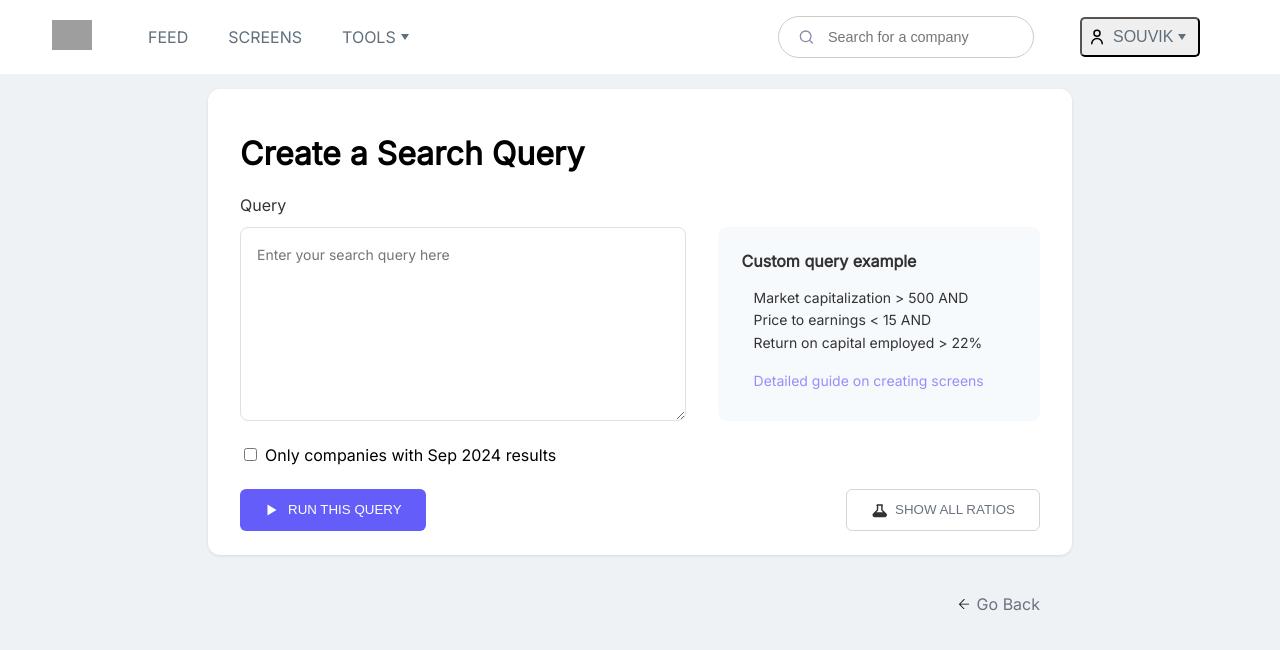
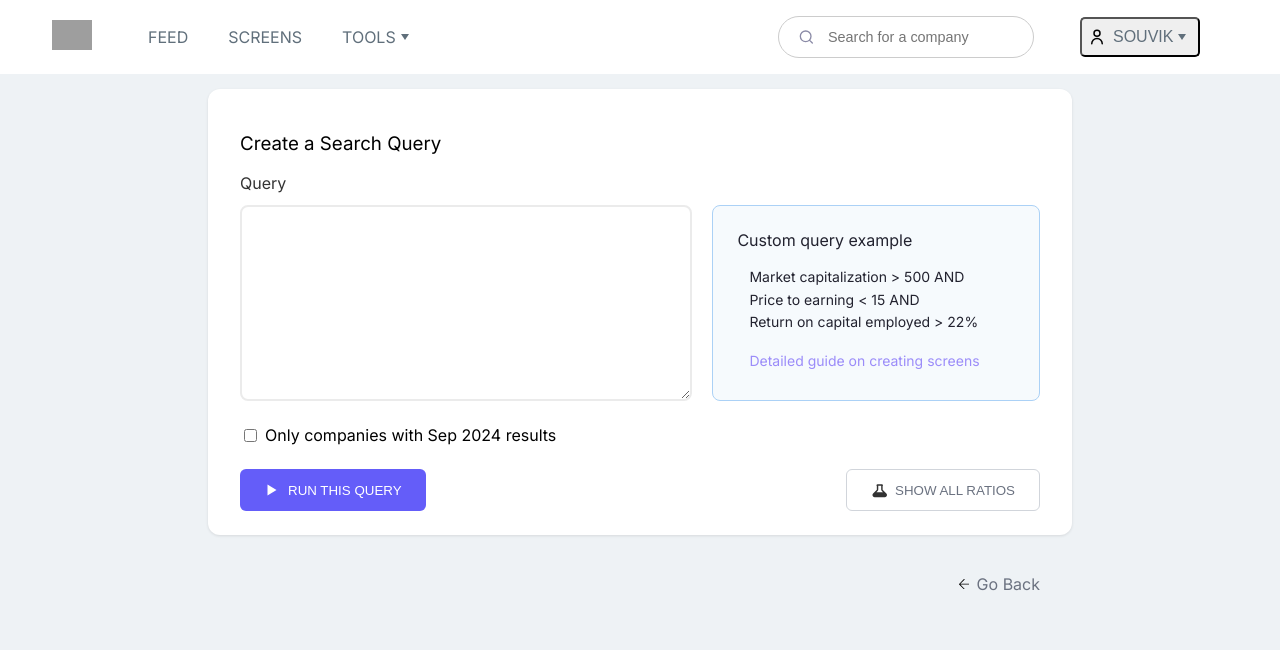
Before and after one commit to Souvik-Cyclic/Stock-Screening-Tool, a React (Create React App) app in the folder client/: page / in a window 1280 px wide. Shown: the top 650 px of the page. Built offline with nearby package versions, Linux system fonts and the light colour scheme; grey boxes are pictures that could not be loaded.

Commit message:
chore: minor home page improvements

```diff
--- a/client/src/App.css
+++ b/client/src/App.css
@@ -4,6 +4,10 @@ body {
     font-family: 'Inter', sans-serif;
     font-weight: 400;
     background-color: #eef2f5;
+}
+
+h3{
+    font-weight: normal;
 }
 
 .main-container {
--- a/client/src/App.js
+++ b/client/src/App.js
@@ -11,7 +11,7 @@ function App() {
       <Navbar />
       <div className="main-container">
         <div className="container">
-          <h1>Create a Search Query</h1>
+          <h3>Create a Search Query</h3>
           <SearchQuery />
           <CheckboxSection />
           <ButtonsSection />
--- a/client/src/components/SearchQuery.js
+++ b/client/src/components/SearchQuery.js
@@ -8,14 +8,12 @@ function SearchQuery() {
       <div className="query-container">
         <textarea
           className="query-input"
-          placeholder="Enter your search query here"
         ></textarea>
-
         <div className="example-box">
-          <h3>Custom query example</h3>
+            <h4>Custom query example</h4>
           <div className="example-text">
             Market capitalization &gt; 500 AND<br />
-            Price to earnings &lt; 15 AND<br />
+            Price to earning &lt; 15 AND<br />
             Return on capital employed &gt; 22%
           </div>
           <a href="/" className="guide-link">
--- a/client/src/styles/CheckboxSection.css
+++ b/client/src/styles/CheckboxSection.css
@@ -6,4 +6,5 @@
 
   .checkbox-container input[type="checkbox"] {
     margin-right: 8px;
+    accent-color: #005cc8;
   }
--- a/client/src/styles/SearchQuery.css
+++ b/client/src/styles/SearchQuery.css
@@ -10,14 +10,14 @@
 
 .query-container {
     display: flex;
-    gap: 32px;
+    gap: 20px;
 }
 
 .query-input {
     flex: 1.2;
     min-height: 160px;
     padding: 16px;
-    border: 1px solid #e0e0e0;
+    border: 2px solid #ebebeb;
     border-radius: 8px;
     font-family: inherit;
     font-size: 14px;
@@ -30,18 +30,21 @@
     background-color: #f6fafd;
     border-radius: 8px;
     padding: 24px;
+    border: 1px solid #abd1f6;
 }
 
-.example-box h3 {
+.example-box h4 {
     font-size: 16px;
     margin: 0 0 16px 0;
-    color: #333;
+    color: #22222f;
+    font-weight: normal;
 }
 
 .example-text {
     font-size: 14px;
     line-height: 1.6;
-    color: #333;
+    background-color: #f6fafd;
+    color: #22222f;
     margin-bottom: 16px;
     padding-left: 12px;
 }
```
